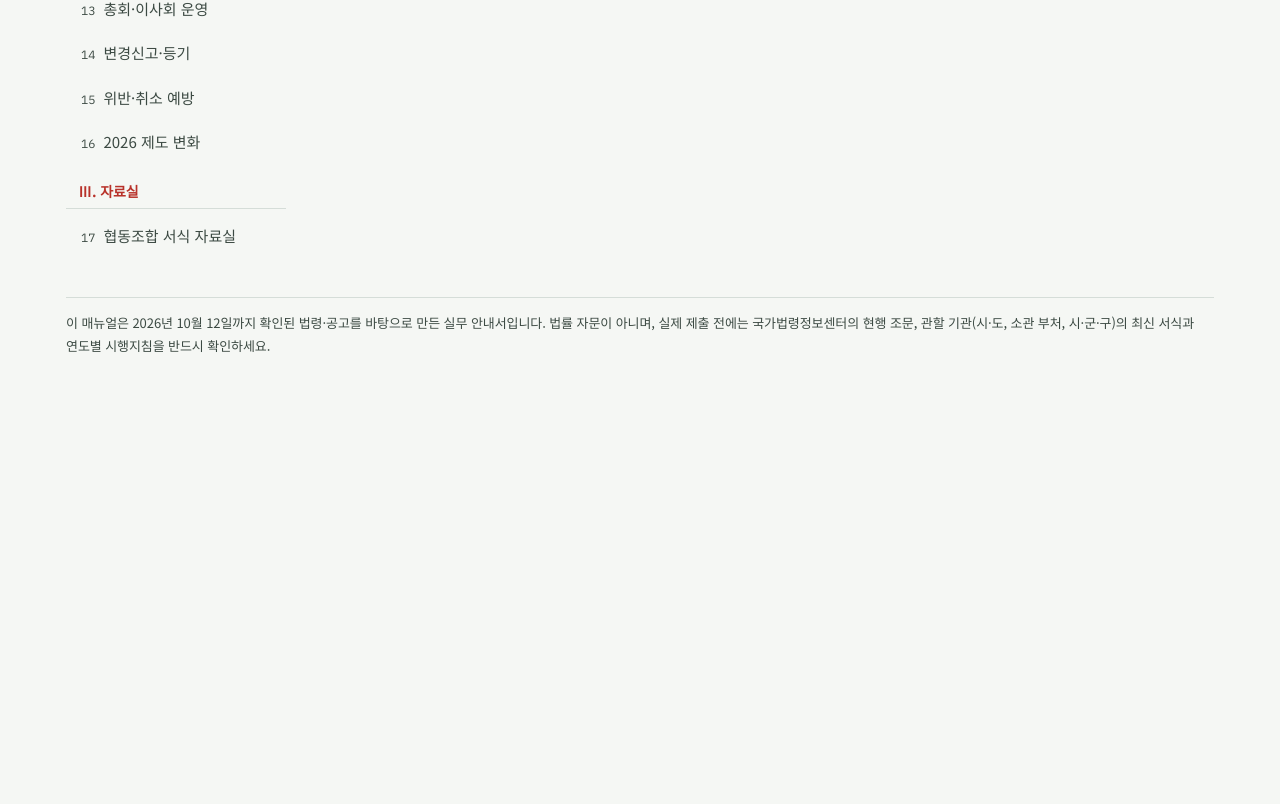
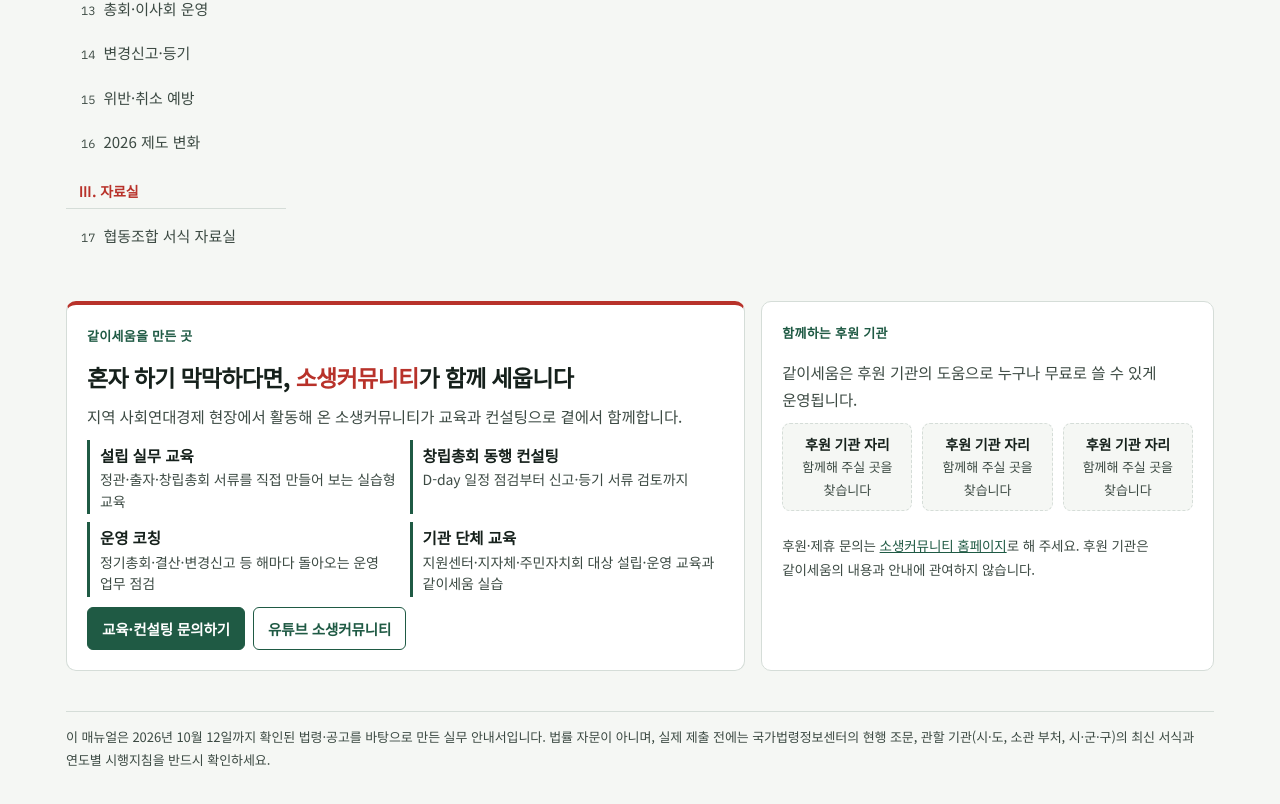
Before and after one commit to charlychae7-lang/sosaeng, a plain HTML site: page coop-guide/index.html in a window 1280 px wide. Shown: the part 964-1768 px from the top of the page. Before the commit the page ends 1381 px from the top, so only its background shows below. Drawn offline with Linux system fonts and the light colour scheme.

Commit message:
소생커뮤니티 교육·컨설팅 안내 칸과 후원 기관 로고 자리 추가
Co-Authored-By: Claude Opus 5.5 <noreply@anthropic.com>
Claude-Session: https://claude.ai/code/session_016yDGJwXBkq3HmdeV72HR28

```diff
--- a/coop-guide/index.html
+++ b/coop-guide/index.html
@@ -209,6 +209,25 @@ ul.clean{margin:0;padding-left:20px} ul.clean li{margin:3px 0}
 .kpi .red{border-color:var(--seal)} .kpi .red .v{color:var(--seal)}
 .kpi .amb{border-color:var(--warn)} .kpi .amb .v{color:var(--warn)}
 .kpi .grn{border-color:var(--forest)} .kpi .grn .v{color:var(--forest)}
+
+/* ── 교육 안내·후원 ── */
+.partner{margin-top:44px;display:grid;grid-template-columns:minmax(0,1.5fr) minmax(0,1fr);gap:16px}
+@media (max-width:820px){.partner{grid-template-columns:1fr}}
+.partner>div{background:var(--sheet);border:1px solid var(--line);border-radius:10px;padding:20px;min-width:0;display:flex;flex-direction:column;gap:10px}
+.edu{border-top:4px solid var(--seal)!important}
+.edu-t{font-size:clamp(19px,2.6vw,23px);font-weight:800;letter-spacing:-.03em;margin:0;line-height:1.35;text-wrap:balance}
+.edu-t em{font-style:normal;color:var(--seal)}
+.edu-d,.spon-d{margin:0;color:var(--ink-2);font-size:15.5px}
+.edu-list{list-style:none;margin:0;padding:0;display:grid;grid-template-columns:repeat(auto-fit,minmax(min(100%,220px),1fr));gap:8px}
+.edu-list li{border-left:3px solid var(--forest);padding:2px 0 2px 10px;display:flex;flex-direction:column}
+.edu-list b{font-size:15.5px}
+.edu-list span{font-size:14px;color:var(--ink-2);line-height:1.55}
+.partner .btn{text-decoration:none;display:inline-block}
+.spon-grid{display:grid;grid-template-columns:repeat(auto-fill,minmax(96px,1fr));gap:10px}
+.spon-slot{aspect-ratio:16/9;max-width:100%;border:1.5px dashed var(--line);border-radius:8px;display:grid;place-items:center;text-align:center;font-size:13px;color:var(--ink-2);padding:8px;background:var(--paper);text-decoration:none}
+.spon-slot.on{border-style:solid;background:#fff}
+.spon-slot img{max-width:100%;max-height:100%;object-fit:contain}
+.spon-slot b{display:block;color:var(--ink);font-size:14px}
 footer{margin-top:40px;padding-top:14px;border-top:1px solid var(--line);font-size:13px;color:var(--ink-2)}
 </style>
 
@@ -231,6 +250,27 @@ footer{margin-top:40px;padding-top:14px;border-top:1px solid var(--line);font-si
     <nav class="nav" id="nav" aria-label="장 목차"></nav>
     <main id="main"></main>
   </div>
+
+  <section class="partner" aria-label="교육·컨설팅 안내와 후원 기관">
+    <div class="edu">
+      <p class="eyebrow">같이세움을 만든 곳</p>
+      <h3 class="edu-t">혼자 하기 막막하다면, <em>소생커뮤니티</em>가 함께 세웁니다</h3>
+      <p class="edu-d">지역 사회연대경제 현장에서 활동해 온 소생커뮤니티가 교육과 컨설팅으로 곁에서 함께합니다.</p>
+      <ul class="edu-list">
+        <li><b>설립 실무 교육</b><span>정관·출자·창립총회 서류를 직접 만들어 보는 실습형 교육</span></li>
+        <li><b>창립총회 동행 컨설팅</b><span>D-day 일정 점검부터 신고·등기 서류 검토까지</span></li>
+        <li><b>운영 코칭</b><span>정기총회·결산·변경신고 등 해마다 돌아오는 운영 업무 점검</span></li>
+        <li><b>기관 단체 교육</b><span>지원센터·지자체·주민자치회 대상 설립·운영 교육과 같이세움 실습</span></li>
+      </ul>
+      <div class="btnrow"><a class="btn" href="https://sosaengcom.imweb.me" target="_blank" rel="noopener">교육·컨설팅 문의하기</a><a class="btn ghost" href="https://www.youtube.com/@%EC%86%8C%EC%83%9D%EC%BB%A4%EB%AE%A4%EB%8B%88%ED%8B%B0" target="_blank" rel="noopener">유튜브 소생커뮤니티</a></div>
+    </div>
+    <div class="spon">
+      <p class="eyebrow">함께하는 후원 기관</p>
+      <p class="spon-d">같이세움은 후원 기관의 도움으로 누구나 무료로 쓸 수 있게 운영됩니다.</p>
+      <div class="spon-grid" id="spon-grid"></div>
+      <p class="small">후원·제휴 문의는 <a href="https://sosaengcom.imweb.me" target="_blank" rel="noopener">소생커뮤니티 홈페이지</a>로 해 주세요. 후원 기관은 같이세움의 내용과 안내에 관여하지 않습니다.</p>
+    </div>
+  </section>
 
   <footer>
     이 매뉴얼은 2026년 10월 12일까지 확인된 법령·공고를 바탕으로 만든 실무 안내서입니다. 법률 자문이 아니며, 실제 제출 전에는 국가법령정보센터의 현행 조문, 관할 기관(시·도, 소관 부처, 시·군·구)의 최신 서식과 연도별 시행지침을 반드시 확인하세요.
@@ -1441,10 +1481,21 @@ function secPolicy(){
   <li>보건복지부 「자활사업 안내」 (연도별 확인)</li></ul></div>`;
 }
 
+
+/* 후원 기관: 아래 목록에 기관을 넣으면 로고 자리에 표시됩니다 (logo는 이미지 주소, 없으면 이름만 표시) */
+const SPONSORS=[
+ // {name:"○○신용협동조합", logo:"sponsors/shinhyup.png", url:"https://example.org"},
+];
+const SPONSOR_SLOTS=3;
+function renderSponsors(){const g=document.getElementById("spon-grid");if(!g)return;
+ const real=SPONSORS.map(x=>`<a class="spon-slot on" href="${esc(x.url||"#")}" target="_blank" rel="noopener" title="${esc(x.name)}">${x.logo?`<img src="${esc(x.logo)}" alt="${esc(x.name)}">`:`<b>${esc(x.name)}</b>`}</a>`);
+ const empty=Array.from({length:Math.max(0,SPONSOR_SLOTS-SPONSORS.length)},()=>`<div class="spon-slot"><span><b>후원 기관 자리</b>함께해 주실 곳을 찾습니다</span></div>`);
+ g.innerHTML=real.concat(empty).join("")}
 renderTypes();renderNav();renderMain();
 $("#share-link").onclick=()=>{const u=location.origin+location.pathname;const done=()=>toast("주소가 복사되었습니다. 카톡·문자에 붙여 넣으세요");
  if(navigator.share){navigator.share({title:document.title,url:u}).catch(()=>{});return}
  try{navigator.clipboard.writeText(u).then(done,()=>prompt("이 주소를 복사하세요",u))}catch(e){prompt("이 주소를 복사하세요",u)}};
+renderSponsors();
 notifyDue(false);setInterval(()=>notifyDue(false),36e5);
 })();
 </script>
```
